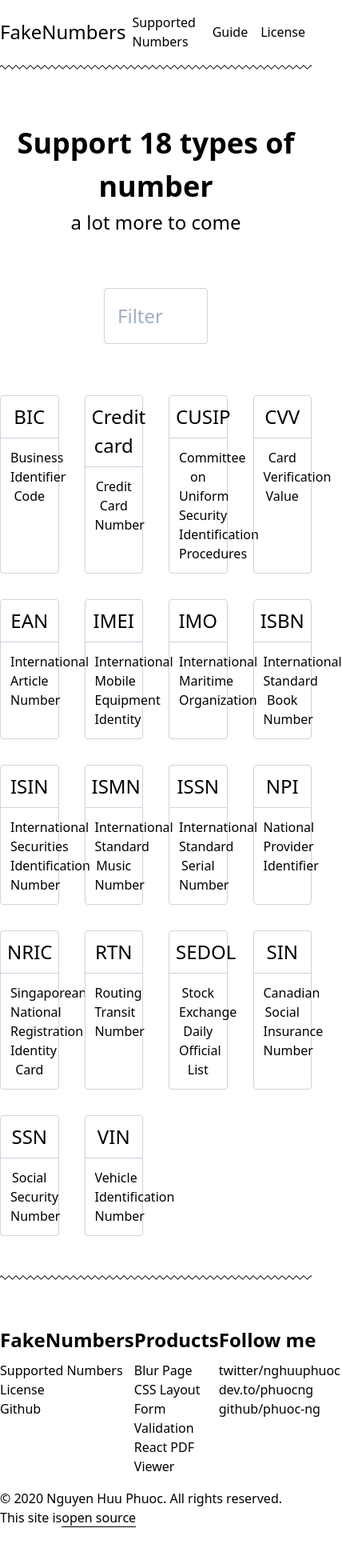
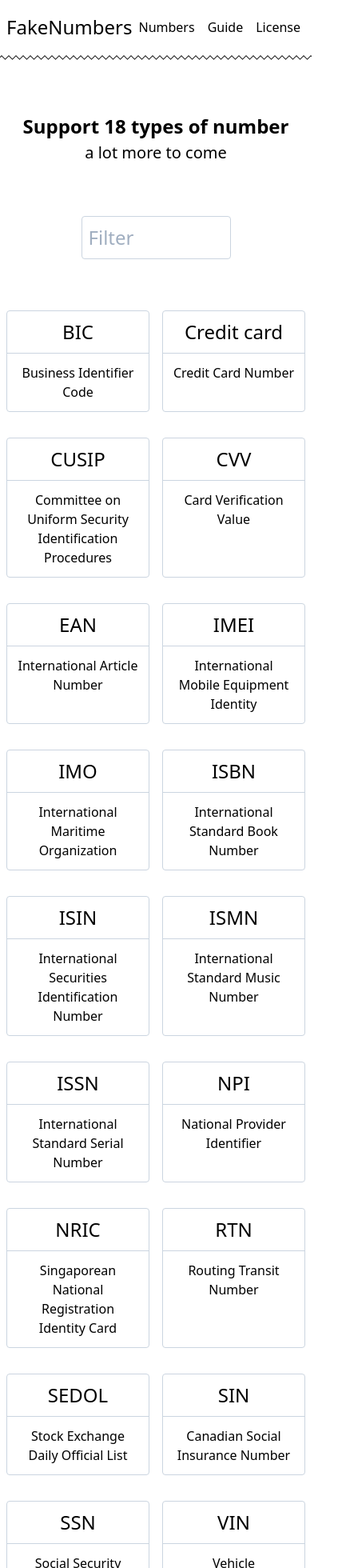
Before and after one commit to xuan2261/fakenumbers.io, a React app: page /numbers in a window 390 px wide. Shown: the top 1960 px of the page at 80% size, 428 px wide, since content can reach past the window. Built offline with nearby package versions, Linux system fonts and the light colour scheme.

Commit message:
Support smaller screens

```diff
--- a/client/components/NumberCard.tsx
+++ b/client/components/NumberCard.tsx
@@ -19,7 +19,7 @@
 const NumberCard: React.FC<NumberCardProps> = ({ numberType }) => {
     const meta = NumberMetaMap.get(numberType);
     return (
-        <div className='w-1/4 px-4 mt-8'>
+        <div className='w-1/2 sm:w-1/3 lg:w-1/4 px-2 mt-8'>
             <div className='rounded border border-gray-400 h-full text-center'>
                 <Link to={`/numbers/${numberType}`} className='flex flex-col h-full'>
                     <div className='p-2 border-b border-gray-400 text-2xl'>
--- a/client/pages/CheckTab.tsx
+++ b/client/pages/CheckTab.tsx
@@ -33,8 +33,8 @@
                 />
                 { value && (
                     check(value).valid
-                        ? <div className='text-3xl py-3 text-green-400'>Valid</div>
-                        : <div className='text-3xl py-3 text-red-800'>Invalid</div>
+                        ? <div className='text-2xl md:text-3xl py-3 text-green-400'>Valid</div>
+                        : <div className='text-2xl md:text-3xl py-3 text-red-800'>Invalid</div>
                 )}
             </div>
 
--- a/client/pages/DetailsPage.tsx
+++ b/client/pages/DetailsPage.tsx
@@ -54,10 +54,10 @@
                 <meta name='description' content={`Fake a ${meta.name} (${meta.description}) number`} />
             </Helmet>
 
-            <h1 className='font-bold text-4xl mt-16 text-center'>
+            <h1 className='font-bold text-2xl md:text-4xl mt-16 text-center'>
                 Fake a {meta.name} number
             </h1>
-            <h3 className='font-light text-2xl mb-16 text-center'>{meta.description}</h3>
+            <h3 className='font-light text-xl md:text-2xl mb-16 text-center'>{meta.description}</h3>
 
             <div className='flex items-center justify-center'>
                 <Tab tabIndex={0}>
@@ -74,6 +74,7 @@
             <div className='flex justify-between my-8'>
                 {index > 0 && (
                     <Link
+                        className='flex-1'
                         to={`/numbers/${types[index - 1]}`}
                         title={NumberMetaMap.get(types[index - 1]).description}
                     >
@@ -83,7 +84,7 @@
                 )}
                 {index < numTypes - 1 && (
                     <Link
-                        className='ml-auto text-right'
+                        className='flex-1 text-right'
                         title={NumberMetaMap.get(types[index + 1]).description}
                         to={`/numbers/${types[index + 1]}`}
                     >
--- a/client/pages/FakeTab.tsx
+++ b/client/pages/FakeTab.tsx
@@ -43,7 +43,7 @@
                     <ClickToCopy onCopied={onCopied}>{value}</ClickToCopy>
                 </div>
                 <button
-                    className='bg-black border-none font-light my-8 px-4 py-3 text-3xl text-white'
+                    className='bg-black border-none font-light my-8 px-4 py-3 text-2xl md:text-3xl text-white'
                     onClick={generate}
                 >
                     Fake a number
--- a/client/pages/Footer.tsx
+++ b/client/pages/Footer.tsx
@@ -15,8 +15,8 @@
     return (
         <>
         <div className='my-12'><Separator /></div>
-        <div className='ml-auto mr-auto max-w-4xl mb-16'>
-            <div className='flex'>
+        <div className='ml-auto mr-auto max-w-4xl mb-16 px-2 lg:px-0'>
+            <div className='md:flex'>
                 <div className='flex-1'>
                     <h3 className='text-2xl font-semibold py-2'>FakeNumbers</h3>
                     <ul>
@@ -123,8 +123,8 @@
             <div className='pt-4'>
                 <div>© 2020 Nguyen Huu Phuoc. All rights reserved.</div>
                 <div>
-                    This site is
-                    <a className="border-b border-black" href="https://github.com/phuoc-ng/fakenumbers.io" rel="noopener noreferrer" target="_blank">open source</a>
+                    This site
+                    is <a className="border-b border-black" href="https://github.com/phuoc-ng/fakenumbers.io" rel="noopener noreferrer" target="_blank">open source</a>
                 </div>
             </div>
         </div>
--- a/client/pages/Header.tsx
+++ b/client/pages/Header.tsx
@@ -14,13 +14,13 @@
 const Header = () => {
     return (
         <>
-            <div className='ml-auto mr-auto max-w-4xl flex items-center py-4'>
+            <div className='ml-auto mr-auto max-w-4xl flex items-center py-4 px-2 lg:px-0'>
                 <div className='text-2xl'><Link to='/'>FakeNumbers</Link></div>
-                <ul className='ml-auto flex items-center'>
-                    <li className='px-2'><Link to='/numbers'>Supported Numbers</Link></li>
-                    <li className='px-2'><Link to='/guide'>Guide</Link></li>
-                    <li className='px-2'><Link to='/license'>License</Link></li>
-                </ul>
+                <div className='ml-auto flex items-center'>
+                    <div className='px-2'><Link to='/numbers'>Numbers</Link></div>
+                    <div className='px-2'><Link to='/guide'>Guide</Link></div>
+                    <div className='px-2'><Link to='/license'>License</Link></div>
+                </div>
             </div>
             <Separator />
         </>
--- a/client/pages/HomePage.tsx
+++ b/client/pages/HomePage.tsx
@@ -21,11 +21,11 @@
                 <meta name='description' content='Generate fake numbers' />
             </Helmet>
 
-            <h1 className='font-bold mt-32 text-5xl text-center'>Fake a number. Check a number.</h1>
+            <h1 className='font-bold mt-32 text-center text-4xl lg:text-5xl px-1'>Fake a number. Check a number.</h1>
             <h3 className='font-light mb-16 text-3xl text-center'>available as JS libary and online tool</h3>
 
             <div className='flex justify-center'>
-                <div className='border border-gray-400 shadow-2xl'>
+                <div className='border border-gray-400 shadow-2xl w-4/5'>
                     <SampleCode
                         code={`
 import { creditCard } from '@phuocng/fake-numbers';
--- a/client/pages/Layout.tsx
+++ b/client/pages/Layout.tsx
@@ -19,7 +19,7 @@
     return (
         <>
             <Header />
-            <div className='ml-auto mr-auto max-w-4xl'>
+            <div className='ml-auto mr-auto max-w-4xl px-2 lg:px-0'>
                 {children}
             </div>
             <Footer />
--- a/client/pages/ListingPage.tsx
+++ b/client/pages/ListingPage.tsx
@@ -33,13 +33,13 @@
                 <title>Fake Numbers - Supported numbers</title>
             </Helmet>
 
-            <h1 className='font-bold text-4xl mt-16 text-center'>
+            <h1 className='font-bold text-2xl md:text-4xl mt-16 text-center'>
                 Support {Object.values(NumberType).length} types of number
             </h1>
-            <h3 className='font-light text-2xl mb-16 text-center'>a lot more to come</h3>
+            <h3 className='font-light text-xl md:text-2xl mb-16 text-center'>a lot more to come</h3>
             <div className='flex justify-center mb-8'>
                 <input
-                    className='border border-gray-400 text-2xl p-4 rounded w-1/3'
+                    className='border border-gray-400 text-2xl p-2 md:p-4 rounded w-1/2 sm:w-1/3'
                     placeholder='Filter'
                     onChange={filter}
                 />
@@ -50,7 +50,7 @@
                     <div className='flex items-center justify-center text-2xl'>Couldn't found any supported number</div>
                 )
                 : (
-                    <div className='flex flex-wrap' style={{ marginLeft: '-1rem', marginRight: '-1rem' }}>
+                    <div className='flex flex-wrap -ml-2 -mr-2'>
                         {
                             types.map((type) => {
                                 return (
```
